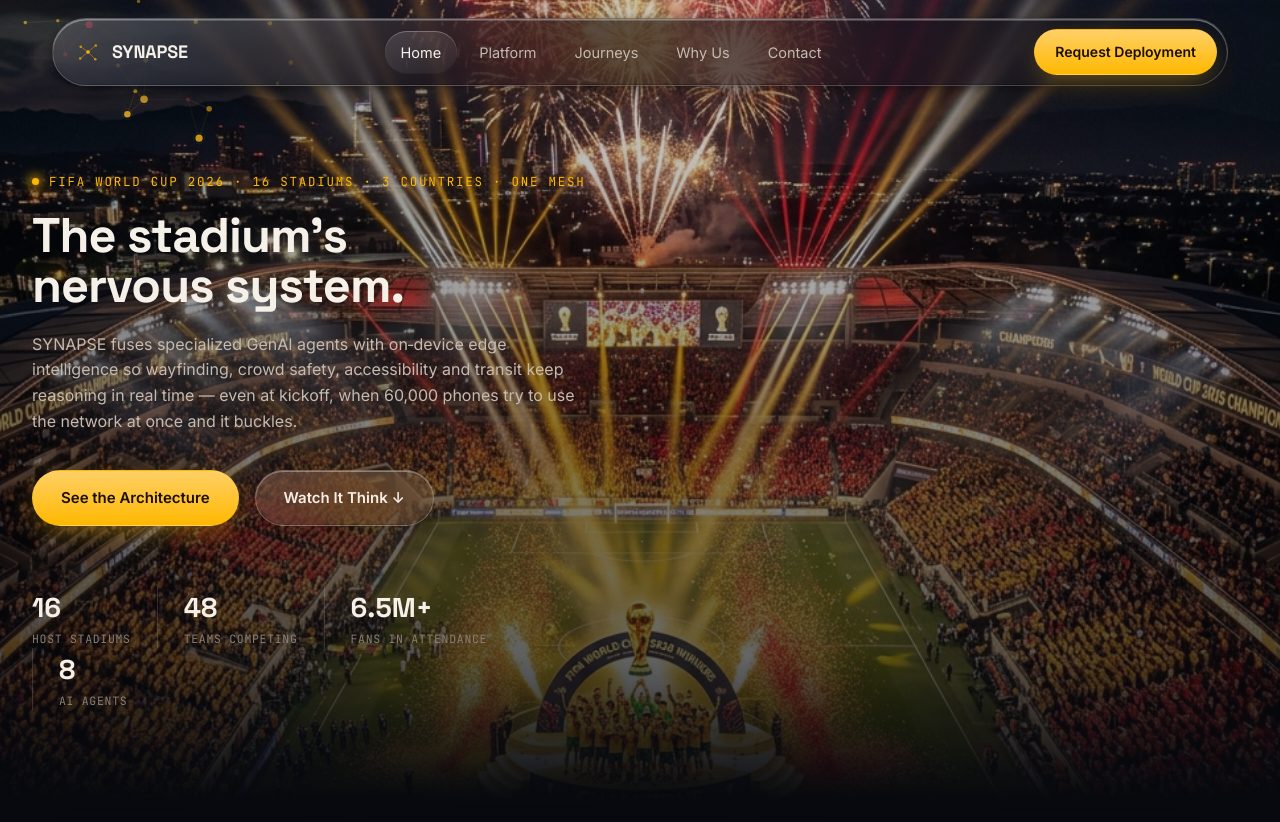
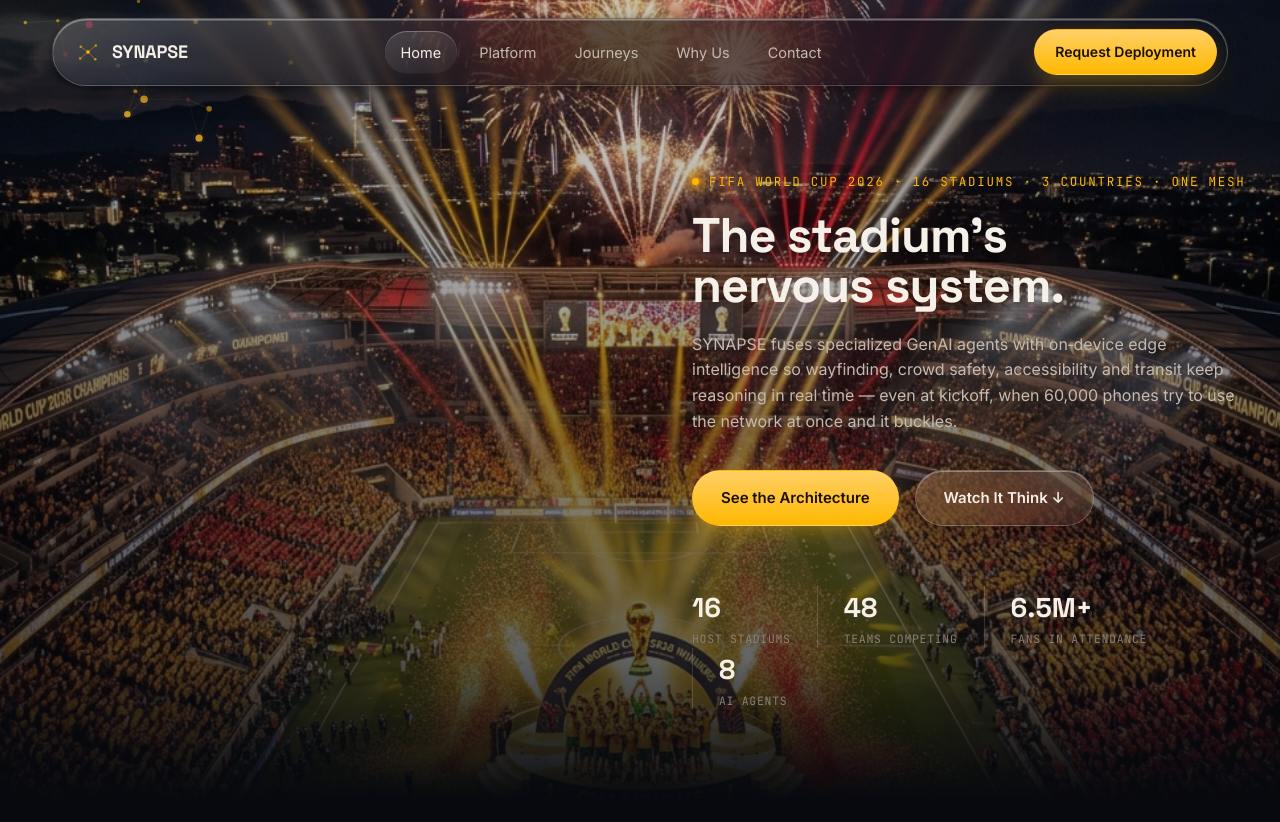
Before and after one commit to PERO-99/Project-SYNAPSE, a website: page index.html in a window 1280 px wide. Shown: the top 822 px of the page. Drawn offline with Linux system fonts and the light colour scheme.

Commit message:
Move hero content to the right

```diff
--- a/assets/style.css
+++ b/assets/style.css
@@ -325,7 +325,7 @@
     linear-gradient(90deg,rgba(7,9,14,0.55),transparent 55%,rgba(7,9,14,0.35));
 }
 #mesh-canvas{ position:absolute; inset:0; z-index:6; opacity:0.80; mix-blend-mode:screen; }
-.hero-content{ position:relative; z-index:7; max-width:620px; margin-right:auto; margin-left:0; text-align:left; }
+.hero-content{ position:relative; z-index:7; max-width:620px; margin-left:auto; margin-right:0; text-align:left; }
 .hero h1{ margin-bottom:22px; font-size:clamp(2rem, 3.8vw, 3.4rem); }
 .hero .lede{ max-width:560px; margin-bottom:36px; font-size:clamp(1rem, 1.2vw, 1.15rem); }
 .hero-stats{ display:flex; gap:0; margin-top:60px; flex-wrap:wrap; }
```
